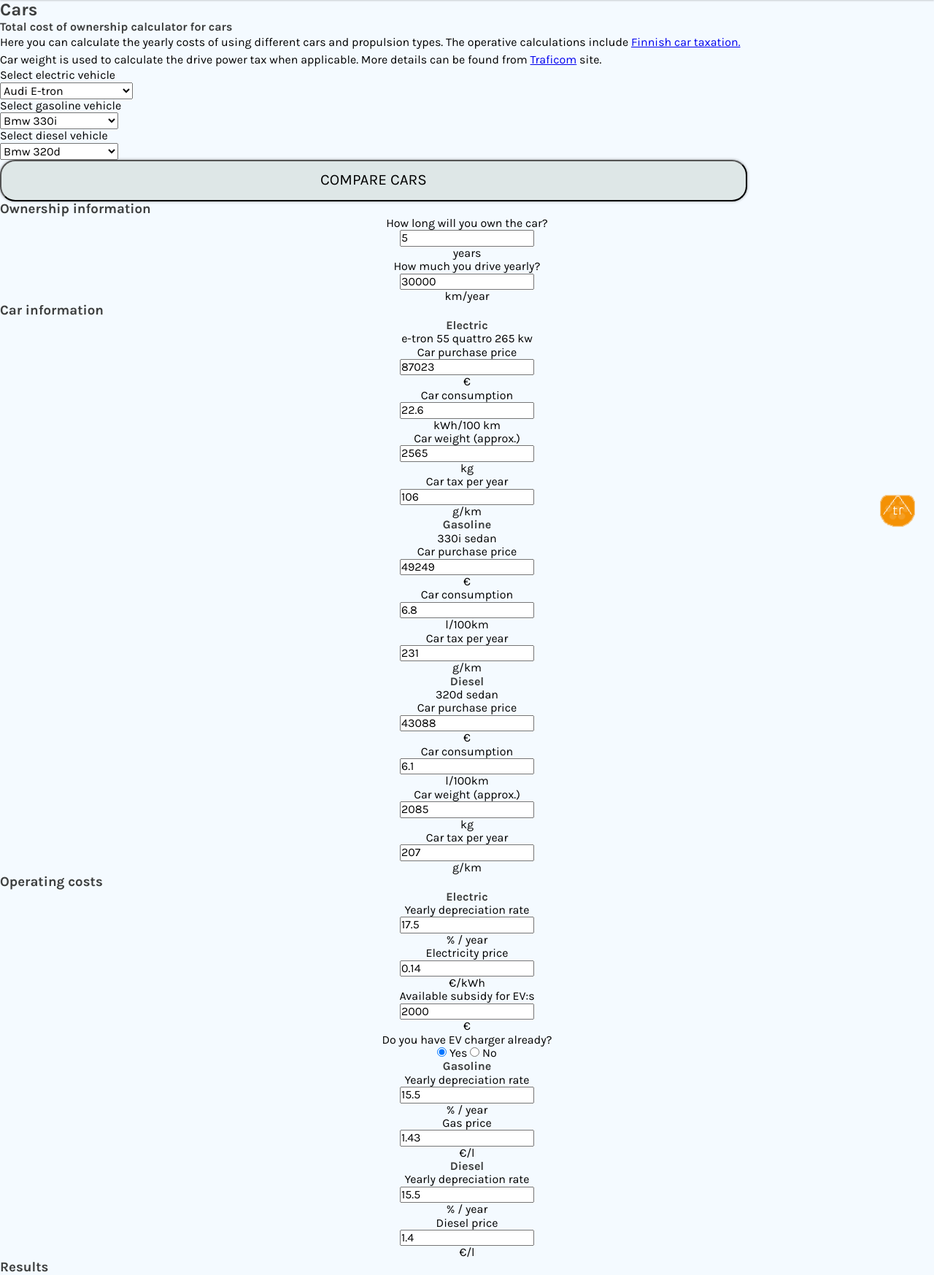
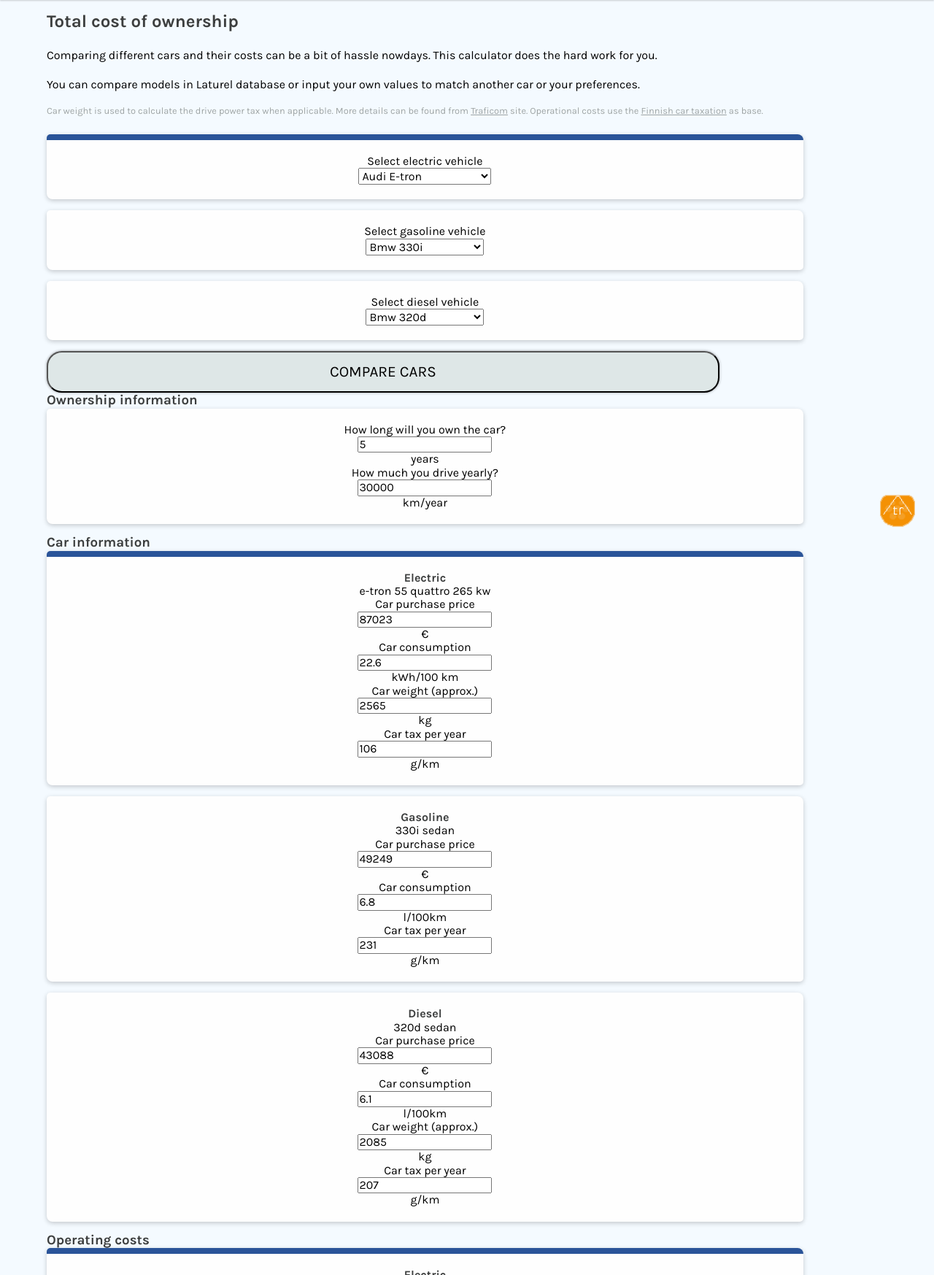
Before and after one commit to Zigelzi/laturel-web, a Flask app: page /cars in a window 1280 px wide. Shown: the part 70-1817 px from the top of the page at 73% size. Run offline with Flask 2, Linux system fonts and the light colour scheme; data comes from the database, SQL or seed files in the repository.

Commit message:
Improved the cars section with flexbox and form-boxes

```diff
--- a/laturel/static/css/styles2.css
+++ b/laturel/static/css/styles2.css
@@ -144,8 +144,25 @@
 
 .content {
     margin: 0 auto;
-    padding: 1px 0; /* Preventing the container from collapsing */
     width: 90%;
+}
+
+.content-text {
+    width: 90%;
+    margin: 1rem auto;
+}
+
+.content-text h1,
+.content-text h2,
+.content-text h3,
+.content-text h4 {
+    margin-top: 0.5em;
+    margin-bottom: 0.5em;
+}
+
+.content-text p {
+    padding-top: 0.5em;
+    padding-bottom: 0.5em;
 }
 
 .text-center {
@@ -177,6 +194,25 @@
     margin-top: auto;
 }
 
+.flex-form-container {
+    display: flex;
+    flex-wrap: wrap;
+}
+
+.form-box {
+    background-color: #fefefe;
+    border-radius: 5px 8px;
+    box-shadow: 0 2px 6px 0 rgba(0, 0, 0, 0.2);
+    margin-bottom: 15px;
+    text-align: center;
+    padding: 20px;
+    width: 90%;
+}
+
+.e-top {
+    border-top: 8px solid #2a5499;
+}
+
 .main-header {
     display: flex;
     flex-direction: column;
@@ -191,6 +227,15 @@
 }
 
 .tagline {
+    color: #9fa5a5;
+}
+
+.subtext {
+    font-size: 0.8em;
+    color: #9fa5a5;
+}
+
+.subtext a {
     color: #9fa5a5;
 }
 
--- a/laturel/templates/cars.html
+++ b/laturel/templates/cars.html
@@ -5,16 +5,15 @@
 
 
 {% block content%}
-	<div class="content-main">
-			<h2>Cars</h2>
-			<h4>Total cost of ownership calculator for cars</h4>
-			<p>Here you can calculate the yearly costs of using different cars and propulsion types. The operative calculations include <a href="https://www.traficom.fi/en/transport/road/structure-and-quantity-vehicle-tax">Finnish car taxation.</a></p>
-			<p>Car weight is used to calculate the drive power tax when applicable. More details can be found from <a href="https://www.traficom.fi/en/transport/road/structure-and-quantity-vehicle-tax">Traficom</a> site.</p>
+	<div class="content-text">
+			<h2>Total cost of ownership</h2>
+			<p>Comparing different cars and their costs can be a bit of hassle nowdays. This calculator does the hard work for you.</p>
+			<p>You can compare models in Laturel database or input your own values to match another car or your preferences.</p>
+			<p class="subtext">Car weight is used to calculate the drive power tax when applicable. More details can be found from <a href="https://www.traficom.fi/en/transport/road/structure-and-quantity-vehicle-tax">Traficom</a> site. Operational costs use the <a href="https://www.traficom.fi/en/transport/road/structure-and-quantity-vehicle-tax">Finnish car taxation</a> as base.</p>
 	</div>
-
+	<div class="content">
 	<form action="{{ url_for('cars') }}" method="post">
-		<div class="">
-			<div class="">
+		<div class="flex-form-container">
 			<div class="form-box e-top">
 				<div>
 					{{ car_form.ecar_model.label(class="form-control-label label-margin") }}
@@ -25,8 +24,6 @@
 					</div>
 				</div>
 			</div>
-			</div>
-			<div class="">
 			<div class="form-box g-top">
 				<div>
 					{{ car_form.gcar_model.label(class="form-control-label label-margin") }}
@@ -37,8 +34,6 @@
 					</div>
 				</div>
 			</div>
-			</div>
-			<div class="">
 			<div class="form-box d-top">
 				<div>
 					{{ car_form.dcar_model.label(class="form-control-label label-margin") }}
@@ -46,7 +41,6 @@
 
 					<div class="select-box">
 						{{ car_form.dcar_model(class="form-control") }}
-						</div>
 					</div>
 				</div>
 			</div>
@@ -510,6 +504,7 @@
 			</div>
 		</div>
 	</div>
+	</div>
 	<!-- End of result cards -->
 
 {% endblock %}
```
Lines whose indentation alone changed are shown as unchanged.
